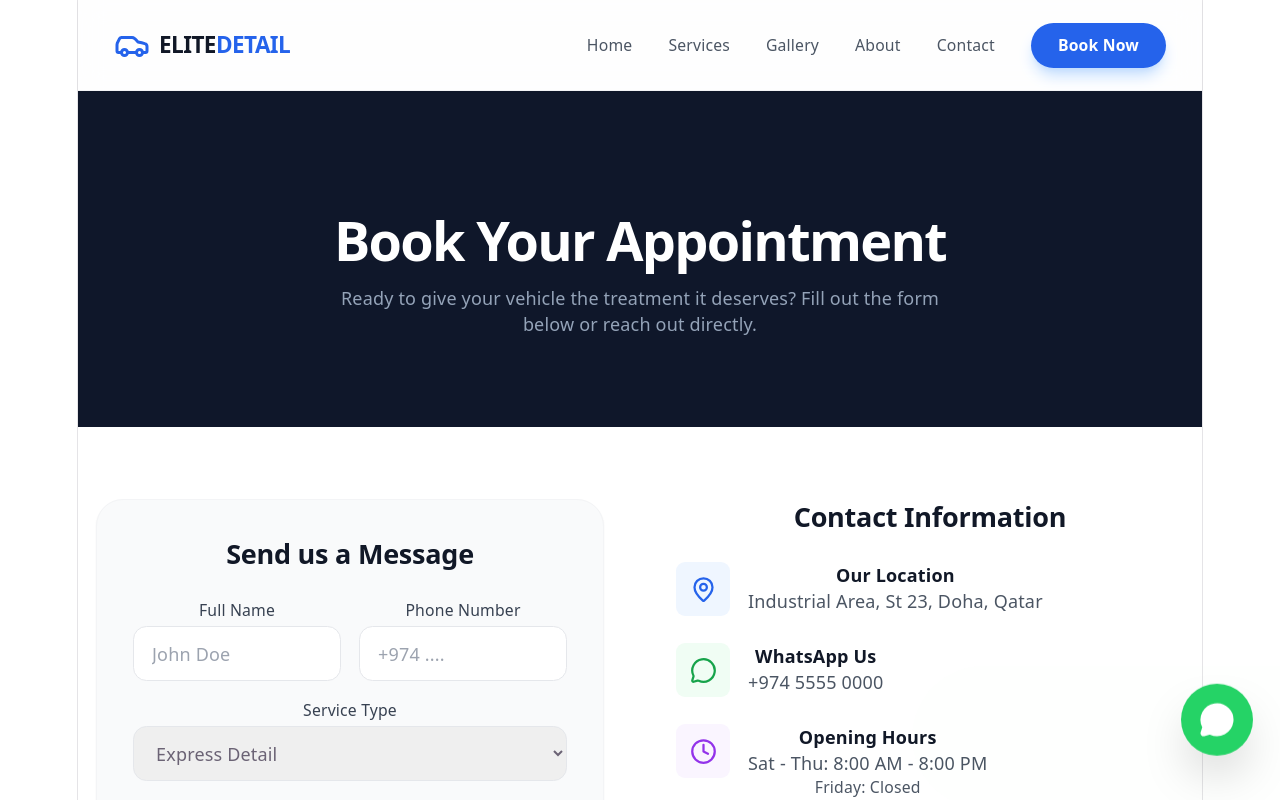
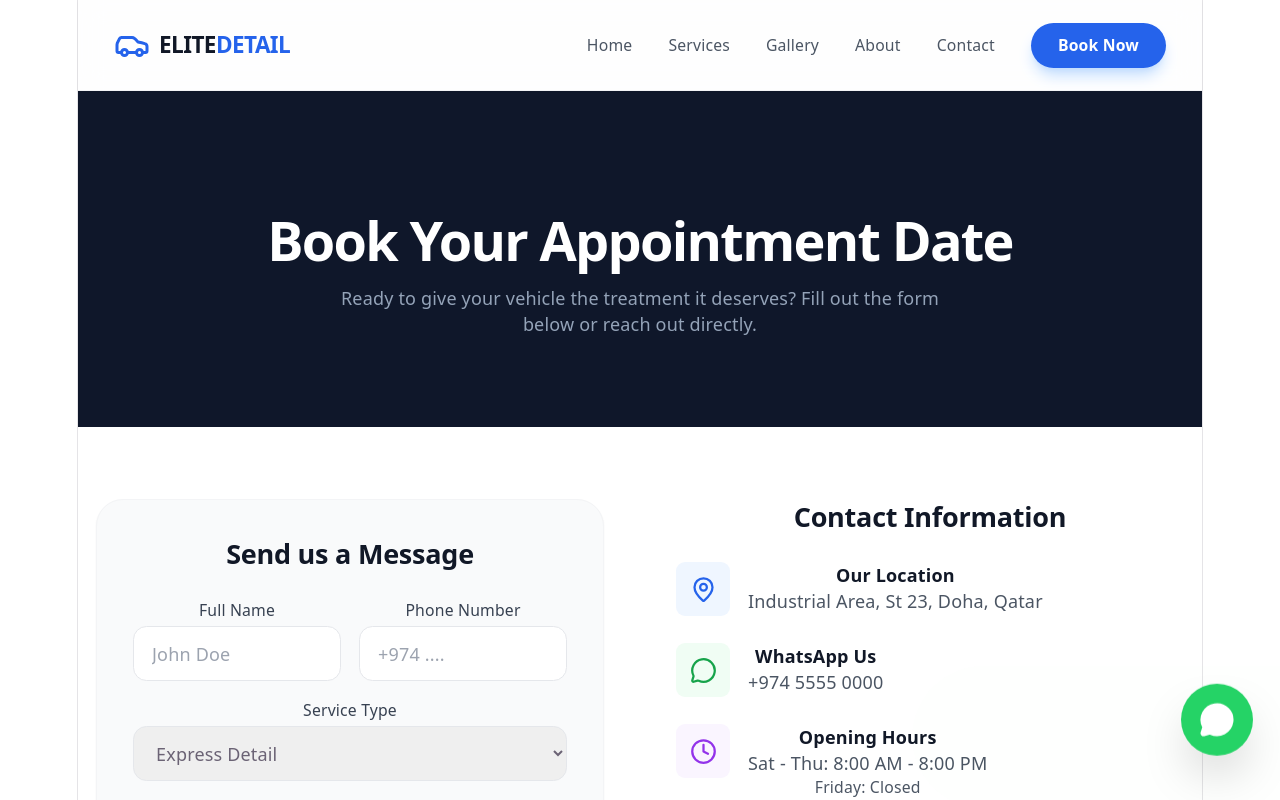
Before and after one commit to rinosm26/fnhtrading, a React (Vite) app in the folder fnh-trading-site/: page /contact in a window 1280 px wide. Shown: the top 800 px of the page. Built offline with nearby package versions, Linux system fonts and the light colour scheme.

Commit message:
updated contcat

```diff
--- a/fnh-trading-site/src/pages/Contact.jsx
+++ b/fnh-trading-site/src/pages/Contact.jsx
@@ -6,7 +6,7 @@ const Contact = () => {
       {/* Header Section */}
       <div className="bg-slate-900 py-20">
         <div className="max-w-7xl mx-auto px-4 text-center">
-          <h1 className="text-4xl md:text-5xl font-bold text-white mb-4">Book Your Appointment</h1>
+          <h1 className="text-4xl md:text-5xl font-bold text-white mb-4">Book Your Appointment Date</h1>
           <p className="text-slate-400 max-w-xl mx-auto">
             Ready to give your vehicle the treatment it deserves? Fill out the form below or reach out directly.
           </p>
```
